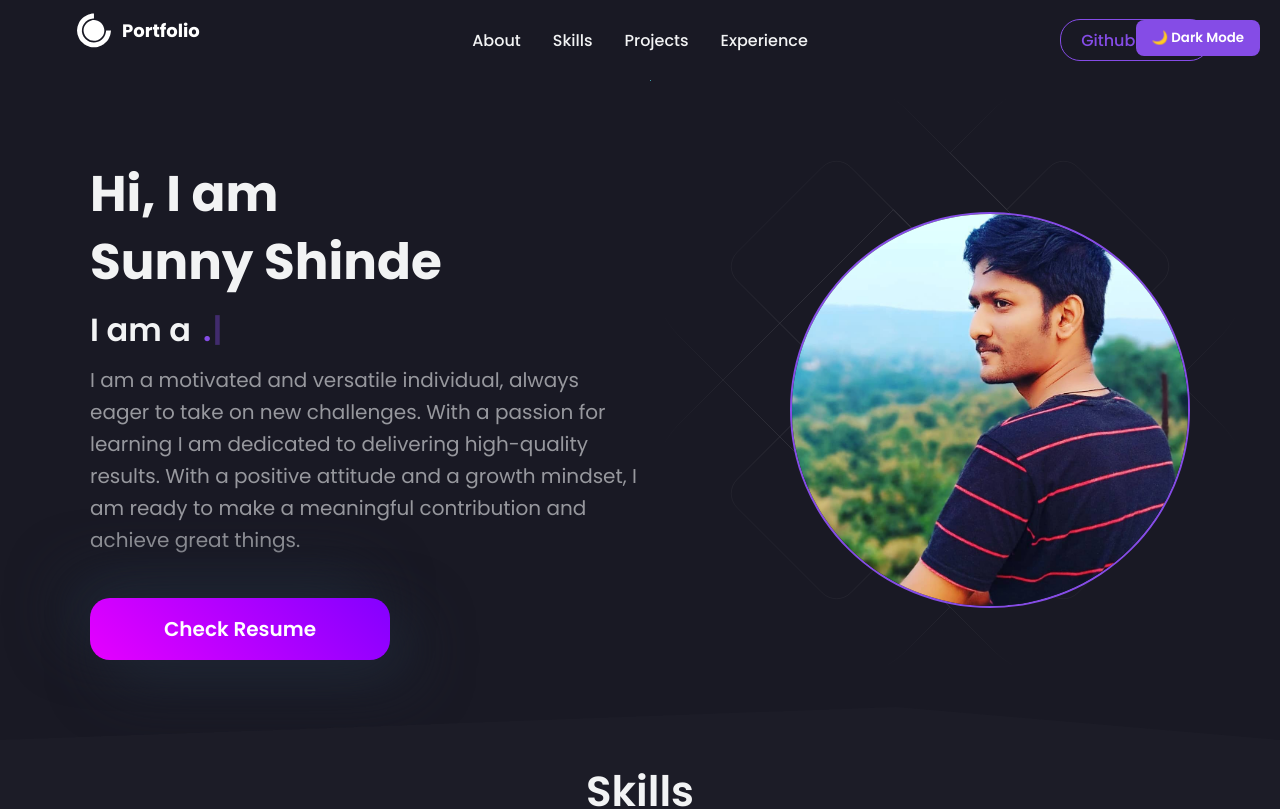
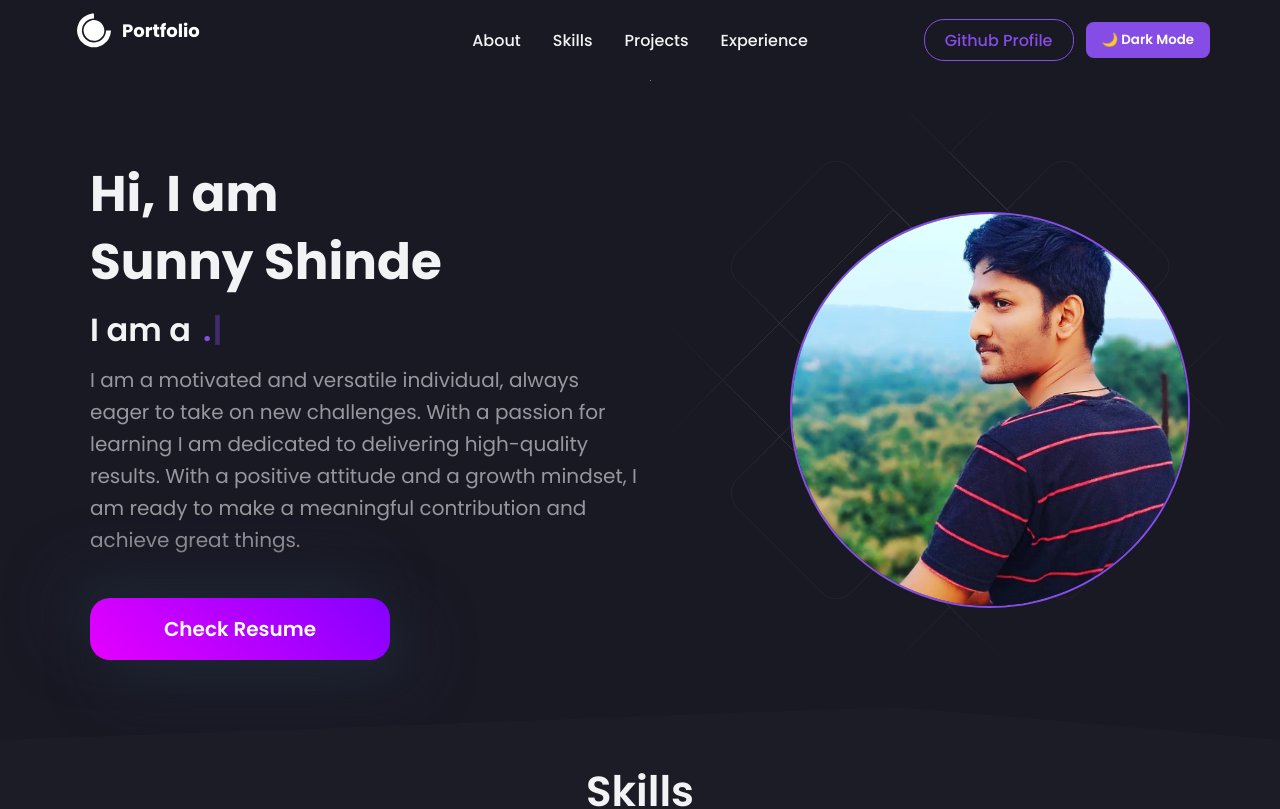
Before and after one commit to Sunnyshinde8097/Portfolio-Sunny, a React (Create React App) app: page / in a window 1280 px wide. Shown: the top 809 px of the page. Built offline with nearby package versions, Linux system fonts and the light colour scheme.

Commit message:
First Changes

```diff
--- a/src/App.js
+++ b/src/App.js
@@ -1,18 +1,20 @@
+import React, { useState, useEffect } from "react";
 import { ThemeProvider } from "styled-components";
-import { useState } from "react";
-import { darkTheme, lightTheme } from './utils/Themes.js';
+import { BrowserRouter as Router } from "react-router-dom";
+import styled from "styled-components";
+
+import { darkTheme, lightTheme } from "./utils/Themes.js";
 import Navbar from "./Components/NavBar";
-import './App.css';
-import { BrowserRouter as Router } from 'react-router-dom';
 import HeroSection from "./Components/HeroSection";
 import Skills from "./Components/Skills";
+import Projects from "./Components/Projects";
+import Experience from "./Components/Experience";
 import Contact from "./Components/Contacts";
 import Footer from "./Components/Footer";
-import Experience from "./Components/Experience";
 import ProjectDetails from "./Components/ProjectDetails";
-import styled from "styled-components";
-import Projects from "./Components/Projects/index.js";
+import "./App.css";
 
+// Styled wrappers
 const Body = styled.div`
   background-color: ${({ theme }) => theme.bg};
   width: 100%;
@@ -20,54 +22,73 @@ const Body = styled.div`
 `;
 
 const Wrapper = styled.div`
-  background: linear-gradient(38.73deg, rgba(204, 0, 187, 0.15) 0%, rgba(201, 32, 184, 0) 50%),
-              linear-gradient(141.27deg, rgba(0, 70, 209, 0) 50%, rgba(0, 70, 209, 0.15) 100%);
+  background: linear-gradient(
+      38.73deg,
+      rgba(204, 0, 187, 0.15) 0%,
+      rgba(201, 32, 184, 0) 50%
+    ),
+    linear-gradient(
+      141.27deg,
+      rgba(0, 70, 209, 0) 50%,
+      rgba(0, 70, 209, 0.15) 100%
+    );
   width: 100%;
   clip-path: polygon(0 0, 100% 0, 100% 100%, 30% 98%, 0 100%);
 `;
 
-const ToggleButton = styled.button`
-  position: fixed;
-  top: 20px;
-  right: 20px;
-  padding: 8px 16px;
-  border-radius: 8px;
-  border: none;
-  cursor: pointer;
-  background: ${({ theme }) => theme.primary};
-  color: #fff;
-  font-weight: 600;
-  z-index: 1000;
-`;
+function App() {
+  // Dark/Light mode state
+  const [darkMode, setDarkMode] = useState(true);
 
-function App() {
-  const [darkMode, setDarkMode] = useState(true);
+  // Persist theme choice in localStorage
+  useEffect(() => {
+    const savedTheme = localStorage.getItem("darkMode");
+    if (savedTheme !== null) {
+      setDarkMode(savedTheme === "true");
+    }
+  }, []);
+
+  useEffect(() => {
+    localStorage.setItem("darkMode", darkMode);
+  }, [darkMode]);
+
+  // Project modal state
   const [openModal, setOpenModal] = useState({ state: false, project: null });
 
-  const toggleTheme = () => {
-    setDarkMode(!darkMode);
-  };
+  // Toggle theme handler
+  const toggleTheme = () => setDarkMode(!darkMode);
 
   return (
     <ThemeProvider theme={darkMode ? darkTheme : lightTheme}>
       <Router basename={process.env.PUBLIC_URL}>
-        <Navbar />
-        <ToggleButton onClick={toggleTheme}>
-          {darkMode ? "🌙 Dark Mode" : "☀️ Light Mode"}
-        </ToggleButton>
+        {/* Navbar receives darkMode + toggleTheme */}
+        <Navbar darkMode={darkMode} toggleTheme={toggleTheme} />
+
         <Body>
+          {/* Hero Section */}
           <HeroSection />
+
+          {/* Skills + Projects + Experience */}
           <Wrapper>
             <Skills />
             <Projects setOpenModal={setOpenModal} />
             <Experience />
           </Wrapper>
+
+          {/* Contact Section */}
           <Wrapper>
             <Contact />
           </Wrapper>
+
+          {/* Footer */}
           <Footer />
+
+          {/* Project Details Modal */}
           {openModal.state && (
-            <ProjectDetails openModal={openModal} setOpenModal={setOpenModal} />
+            <ProjectDetails
+              openModal={openModal}
+              setOpenModal={setOpenModal}
+            />
           )}
         </Body>
       </Router>
--- a/src/Components/NavBar/index.js
+++ b/src/Components/NavBar/index.js
@@ -3,24 +3,35 @@ import { Nav, NavLink, NavbarContainer, Span, NavLogo, NavItems, GitHubButton, B
 import { DiCssdeck } from 'react-icons/di';
 import { FaBars } from 'react-icons/fa';
 import { Bio } from '../../Data/Constants';
+import { useTheme } from 'styled-components';
+import styled from "styled-components";
 
-import { useTheme } from 'styled-components';
+// Toggle button styled component
+const ToggleButton = styled.button`
+  padding: 8px 16px;
+  border-radius: 8px;
+  border: none;
+  cursor: pointer;
+  background: ${({ theme }) => theme.primary};
+  color: #fff;
+  font-weight: 600;
+  margin-left: 12px;
+`;
 
-const Navbar = () => {
+const Navbar = ({ darkMode, toggleTheme }) => {
   const [isOpen, setIsOpen] = React.useState(false);
-  const theme = useTheme()
+  const theme = useTheme();
+
   return (
     <Nav>
       <NavbarContainer>
-      <NavLogo to='/'>
+        <NavLogo to='/'>
           <div style={{ display: "flex", alignItems: "center", color: "white", marginBottom: '20px', cursor: 'pointer' }}>
             <DiCssdeck size="3rem" /> <Span>Portfolio</Span>
           </div>
         </NavLogo>
         <MobileIcon>
-          <FaBars onClick={() => {
-            setIsOpen(!isOpen)
-          }} />
+          <FaBars onClick={() => setIsOpen(!isOpen)} />
         </MobileIcon>
         <NavItems>
           <NavLink href="#about">About</NavLink>
@@ -30,23 +41,21 @@ const Navbar = () => {
         </NavItems>
         <ButtonContainer>
           <GitHubButton href={Bio.github} target="_blank">Github Profile</GitHubButton>
+          <ToggleButton onClick={toggleTheme}>
+            {darkMode ? "🌙 Dark Mode" : "☀️ Light Mode"}
+          </ToggleButton>
         </ButtonContainer>
-        {
-          isOpen &&
+        {isOpen && (
           <MobileMenu isOpen={isOpen}>
-            <MobileLink href="#about" onClick={() => {
-              setIsOpen(!isOpen)
-            }}>About</MobileLink>
-            <MobileLink href='#skills' onClick={() => {
-              setIsOpen(!isOpen)
-            }}>Skills</MobileLink>
-            <MobileLink href='#experience' onClick={() => {
-              setIsOpen(!isOpen)
-            }}>Experience</MobileLink>
-
+            <MobileLink href="#about" onClick={() => setIsOpen(!isOpen)}>About</MobileLink>
+            <MobileLink href='#skills' onClick={() => setIsOpen(!isOpen)}>Skills</MobileLink>
+            <MobileLink href='#experience' onClick={() => setIsOpen(!isOpen)}>Experience</MobileLink>
             <GitHubButton style={{padding: '10px 16px',background: `${theme.primary}`, color: 'white',width: 'max-content'}} href={Bio.github} target="_blank">Github Profile</GitHubButton>
+            <ToggleButton onClick={toggleTheme}>
+              {darkMode ? "🌙 Dark Mode" : "☀️ Light Mode"}
+            </ToggleButton>
           </MobileMenu>
-        }
+        )}
       </NavbarContainer>
     </Nav>
   )
```
